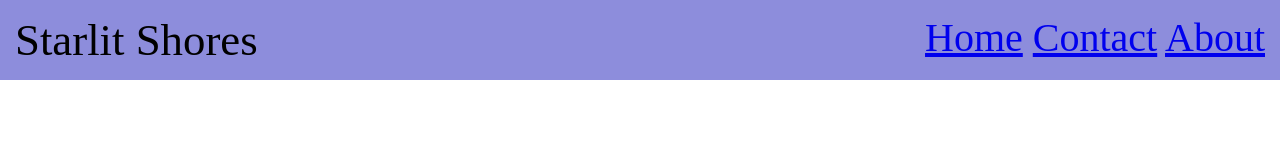
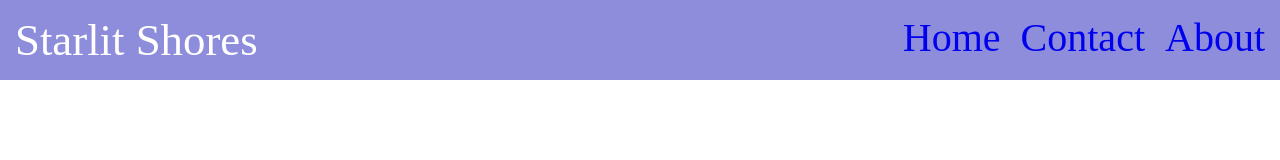
Before and after one commit to themanjeetkr/Recipe-Website, a plain HTML site: page index.html in a window 1280 px wide. Drawn offline with Linux system fonts and the light colour scheme.

Commit message:
navitems updated

```diff
--- a/index.html
+++ b/index.html
@@ -18,7 +18,7 @@
 
                     </li>
                     <li>
-                        <div>
+                        <div id="navitems">
                             <a href="#home">Home</a>
                             <a href="#home">Contact</a>
                             <a href="#home">About</a>
--- a/style.css
+++ b/style.css
@@ -12,6 +12,7 @@ box-sizing: border-box;
     justify-content: space-between;
     margin-left: 15px;
     margin-right: 15px;
+
 
 }
 .container{
@@ -31,7 +32,15 @@ box-sizing: border-box;
 }
 #navlogo{
     font-size: 2.8rem;
+    color: white;
 }
 nav{
     width: 100%;
 }
+a{
+    text-decoration: none;
+}
+#navitems{
+    display: flex;
+    gap: 20px;
+}
```
